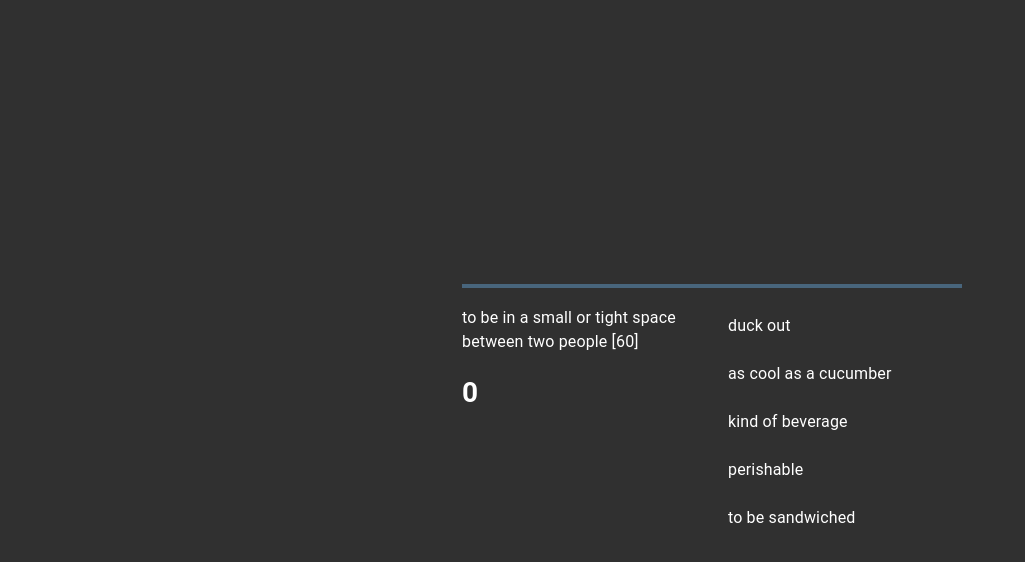
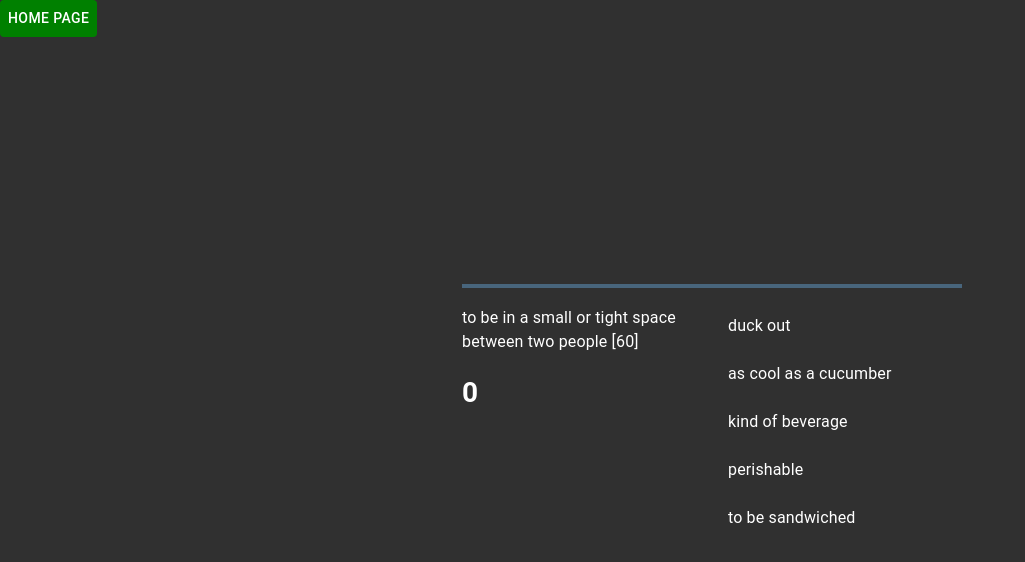
Before and after one commit to antonTroyan/ELeornio, a React (Create React App) app: page /game/0 in a window 1280 px wide. Shown: the top 562 px of the page, without its empty margins (0-1025 px from the left). Built offline with nearby package versions, Linux system fonts and the light colour scheme.

Commit message:
Add home button.

```diff
--- a/src/component/translate-game/TranslateGameComponent.jsx
+++ b/src/component/translate-game/TranslateGameComponent.jsx
@@ -6,6 +6,7 @@
 import AlertTitle from "@material-ui/lab/AlertTitle";
 import TestResultComponent from "./TestResultComponent";
 import {LinearProgress, ListItem, ListItemText} from "@material-ui/core";
+import {NavLink} from 'react-router-dom';
 
 const styles = {
     mainContainer: {
@@ -202,6 +203,9 @@
                     </div>
                 </div>
             </div>
+            <NavLink to={"/"}>
+               <Button style={{backgroundColor: 'green'}}>Home Page</Button>
+            </NavLink>
         </div>
     )
 }
```
